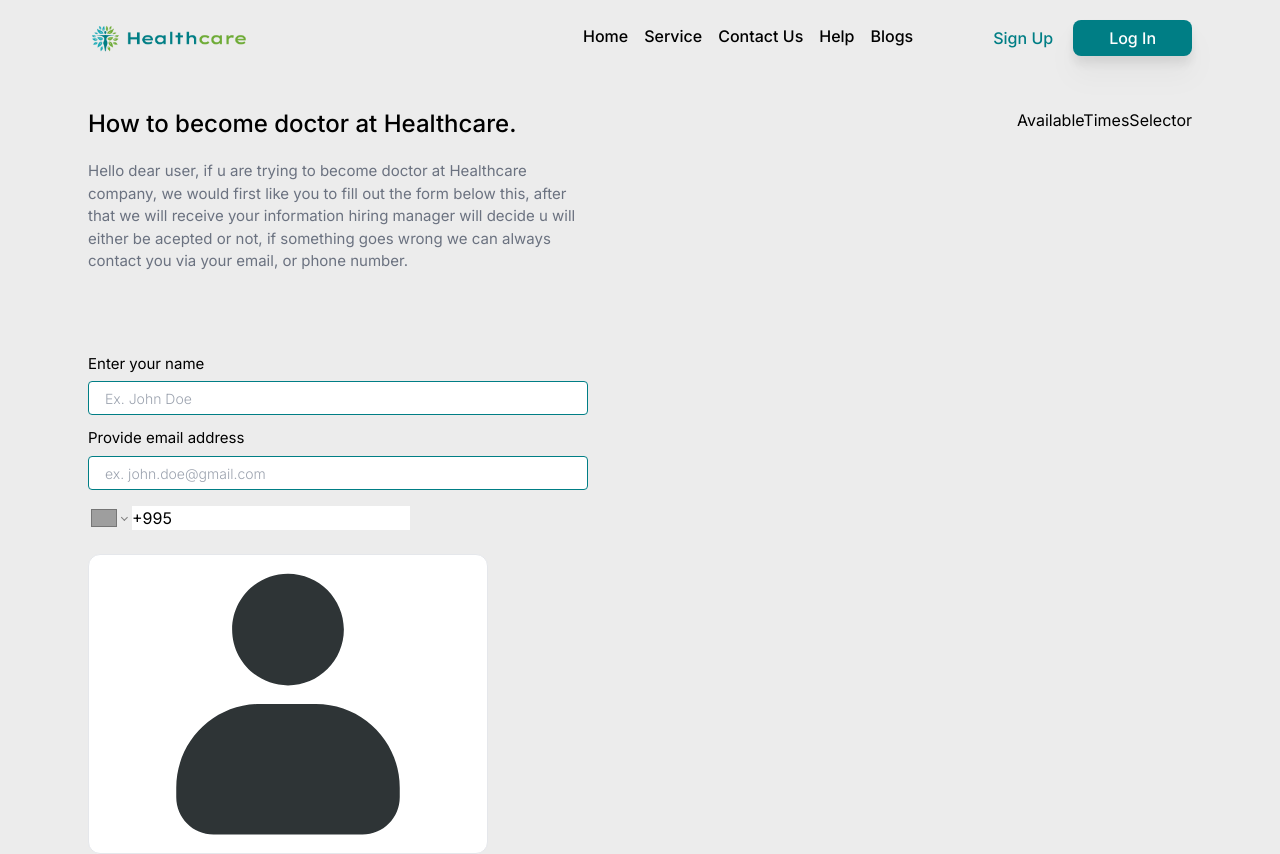
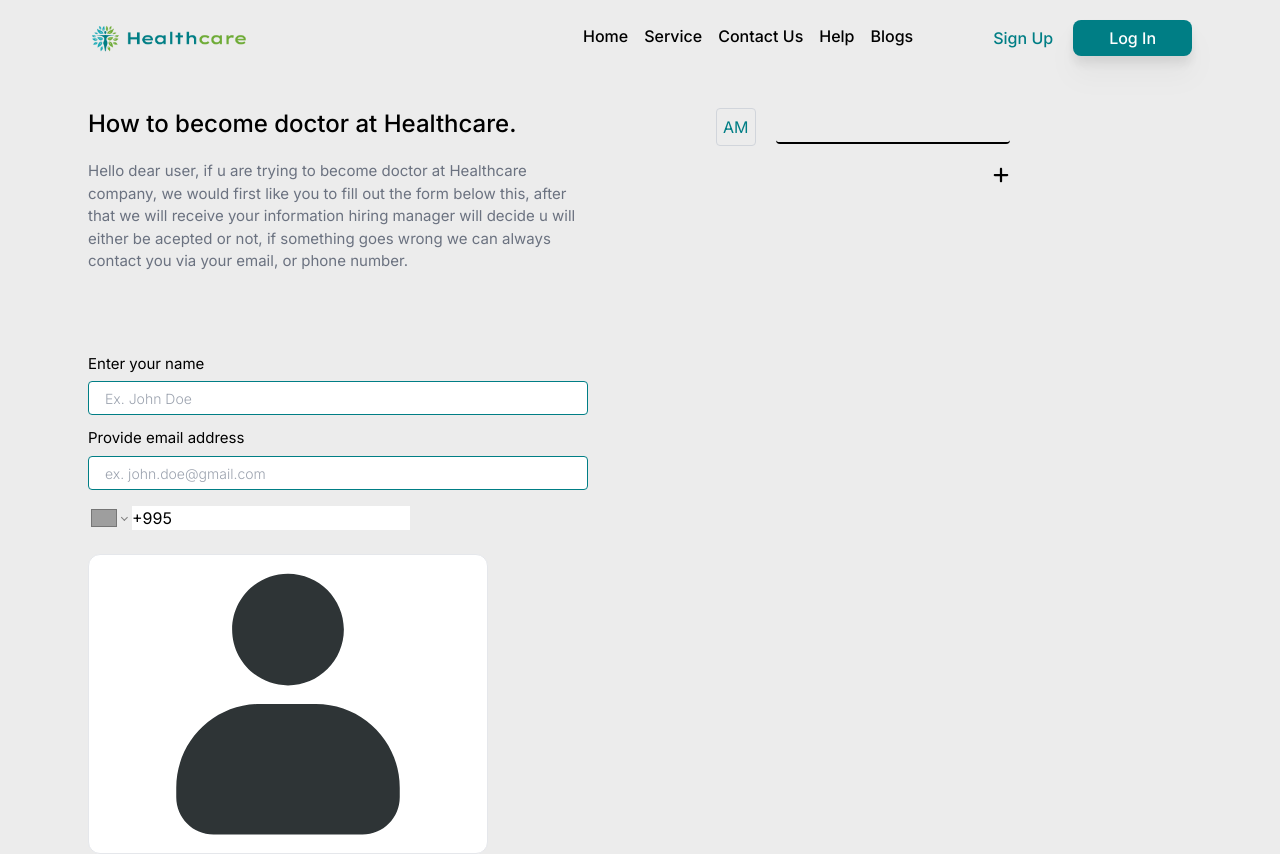
Before and after one commit to lasha-codes/health-appointment-system, a Next.js app: page /become_doctor in a window 1280 px wide. Shown: the top 854 px of the page. Built offline with nearby package versions, Linux system fonts and the light colour scheme; no server answers; grey boxes are pictures that could not be loaded.

Commit message:
working time design is done

```diff
--- a/src/app/(authentication)/become_doctor/_components/available_times.tsx
+++ b/src/app/(authentication)/become_doctor/_components/available_times.tsx
@@ -1,9 +1,31 @@
 'use client'
-import { useDispatch } from 'react-redux'
+
+import { useDispatch, useSelector } from 'react-redux'
+import { FaPlus } from 'react-icons/fa6'
+import { times } from '@/app/_library/slices/doctor_slice'
 
 const AvailableTimesSelector = () => {
   const dispatch = useDispatch()
-  return <div>AvailableTimesSelector</div>
+  const { available_times }: { available_times: times[] } = useSelector(
+    (state: any) => state.doctor
+  )
+  return (
+    <div className='flex flex-col items-end gap-5 w-fit'>
+      <div className='flex flex-col items-start w-fit'>
+        {available_times.map((time, idx) => {
+          return (
+            <div key={idx} className='flex items-center w-fit gap-5'>
+              <div className='p-1.5 rounded border border-gray-300 hover:bg-gray-300 transition-all duration-300 text-main_green cursor-pointer active:scale-95'>
+                {time.timeline}
+              </div>
+              <input className='bg-transparent border-b-2 border-black outline-none py-1 rounded' />
+            </div>
+          )
+        })}
+      </div>
+      <FaPlus className='active:scale-90 cursor-pointer hover:text-black/80 text-lg' />
+    </div>
+  )
 }
 
 export default AvailableTimesSelector
--- a/src/app/(authentication)/become_doctor/_components/doctor_form.tsx
+++ b/src/app/(authentication)/become_doctor/_components/doctor_form.tsx
@@ -42,7 +42,7 @@ const DoctorForm = () => {
   }
 
   return (
-    <form className='w-full mt-20'>
+    <form className='w-fit mt-20'>
       <div className='flex items-start gap-3 flex-col w-full'>
         <div className='flex flex-col items-start gap-1.5 w-full'>
           <label htmlFor='username' className='cursor-pointer text-[15px]'>
--- a/src/app/(authentication)/become_doctor/page.tsx
+++ b/src/app/(authentication)/become_doctor/page.tsx
@@ -9,21 +9,25 @@ const BecomeDoctorPage = () => {
       <div className='flex items-start flex-wrap justify-between gap-5'>
         <div className='w-full flex items-start justify-between gap-20'>
           <div className='w-full'>
+            <div className='flex items-start w-full gap-32 max-lg:gap-20'>
               <div className='flex flex-col items-start gap-5'>
                 <h2 className='text-2xl font-medium text-black'>
                   How to become doctor at Healthcare.
                 </h2>
                 <p className='text-[15px] max-w-[500px] text-gray-500'>
-                Hello dear user, if u are trying to become doctor at Healthcare
-                company, we would first like you to fill out the form below
-                this, after that we will receive your information hiring manager
-                will decide u will either be acepted or not, if something goes
-                wrong we can always contact you via your email, or phone number.
+                  Hello dear user, if u are trying to become doctor at
+                  Healthcare company, we would first like you to fill out the
+                  form below this, after that we will receive your information
+                  hiring manager will decide u will either be acepted or not, if
+                  something goes wrong we can always contact you via your email,
+                  or phone number.
                 </p>
               </div>
+              <AvailableTimesSelector />
+            </div>
+
             <DoctorForm />
           </div>
-          <AvailableTimesSelector />
         </div>
         <div className='flex items-center gap-6 flex-wrap'>
           {services.map((service: service_type) => {
--- a/src/app/_library/slices/doctor_slice.ts
+++ b/src/app/_library/slices/doctor_slice.ts
@@ -13,7 +13,7 @@ type state_type = {
 
 const initial_state: state_type = {
   selected_services: [],
-  available_times: [],
+  available_times: [{ timeline: 'AM', time: null }],
 }
 
 const doctor_slice = createSlice({
```
Lines whose indentation alone changed are shown as unchanged.
